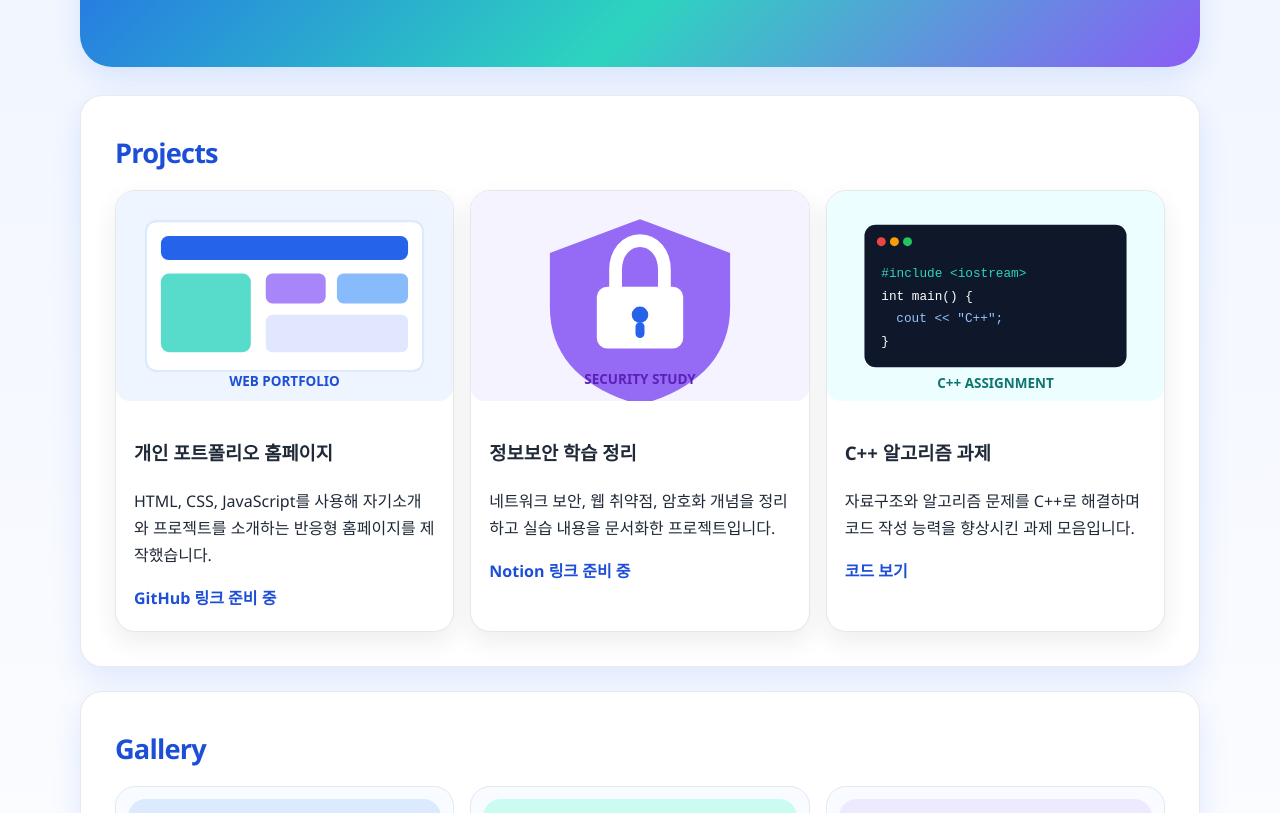
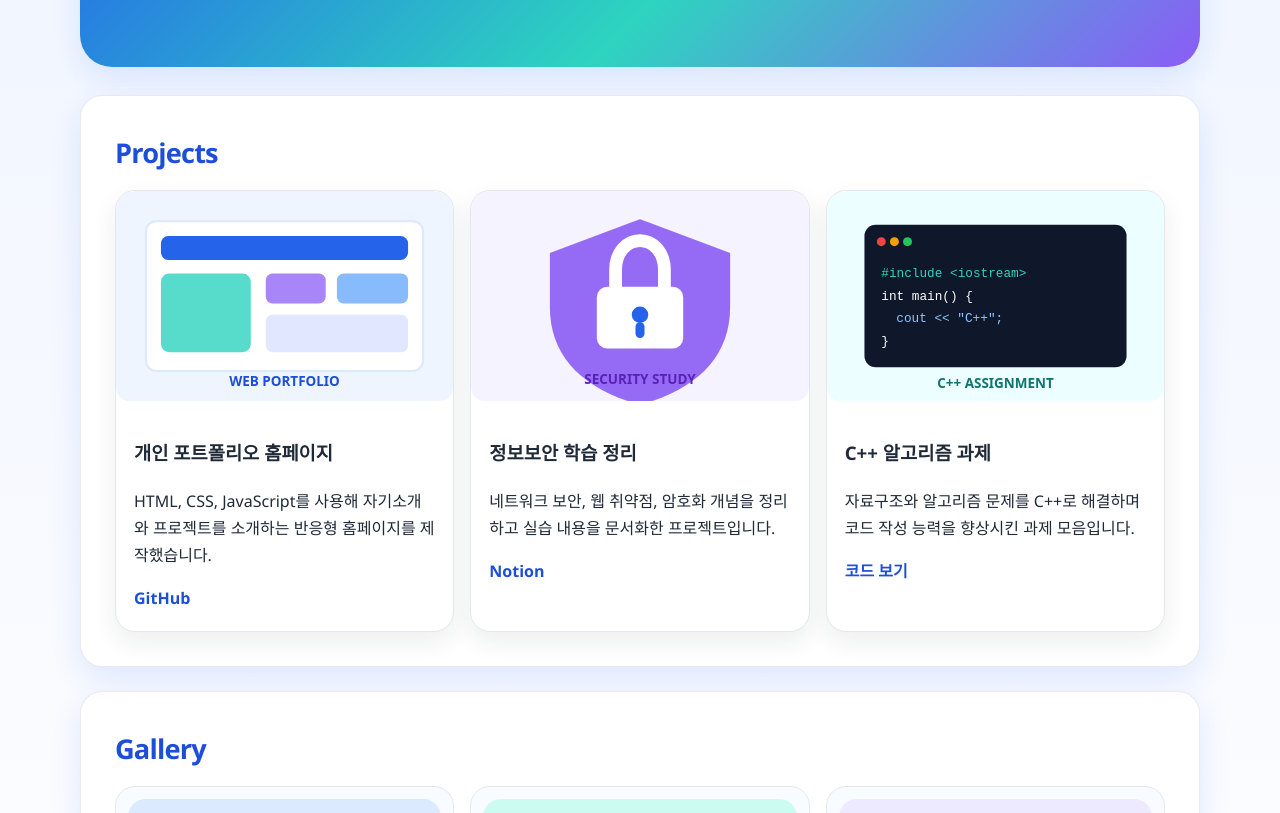
Before and after one commit to gupji-9/myhomepage, a plain HTML site: page portfolio.html in a window 1280 px wide. Shown: the part 287-1100 px from the top of the page. Drawn offline with Linux system fonts and the light colour scheme.

Commit message:
Add files via upload

```diff
--- a/portfolio.html
+++ b/portfolio.html
@@ -35,7 +35,7 @@
           <div>
             <h3>개인 포트폴리오 홈페이지</h3>
             <p>HTML, CSS, JavaScript를 사용해 자기소개와 프로젝트를 소개하는 반응형 홈페이지를 제작했습니다.</p>
-            <a href="https://github.com/gupji-9" class="text-link">GitHub 링크 준비 중</a>
+            <a href="https://github.com/gupji-9" class="text-link">GitHub</a>
           </div>
         </article>
         <article class="project-card">
@@ -44,7 +44,7 @@
             <h3>정보보안 학습 정리</h3>
             <p>네트워크 보안, 웹 취약점, 암호화 개념을 정리하고 실습 내용을 문서화한 프로젝트입니다.</p>
             <a href="https://www.notion.so/library/recents?spaceId=56a7b409425b4020b9a0727c17416c10"
-              class="text-link">Notion 링크 준비 중</a>
+              class="text-link">Notion</a>
           </div>
         </article>
         <article class="project-card">
```
